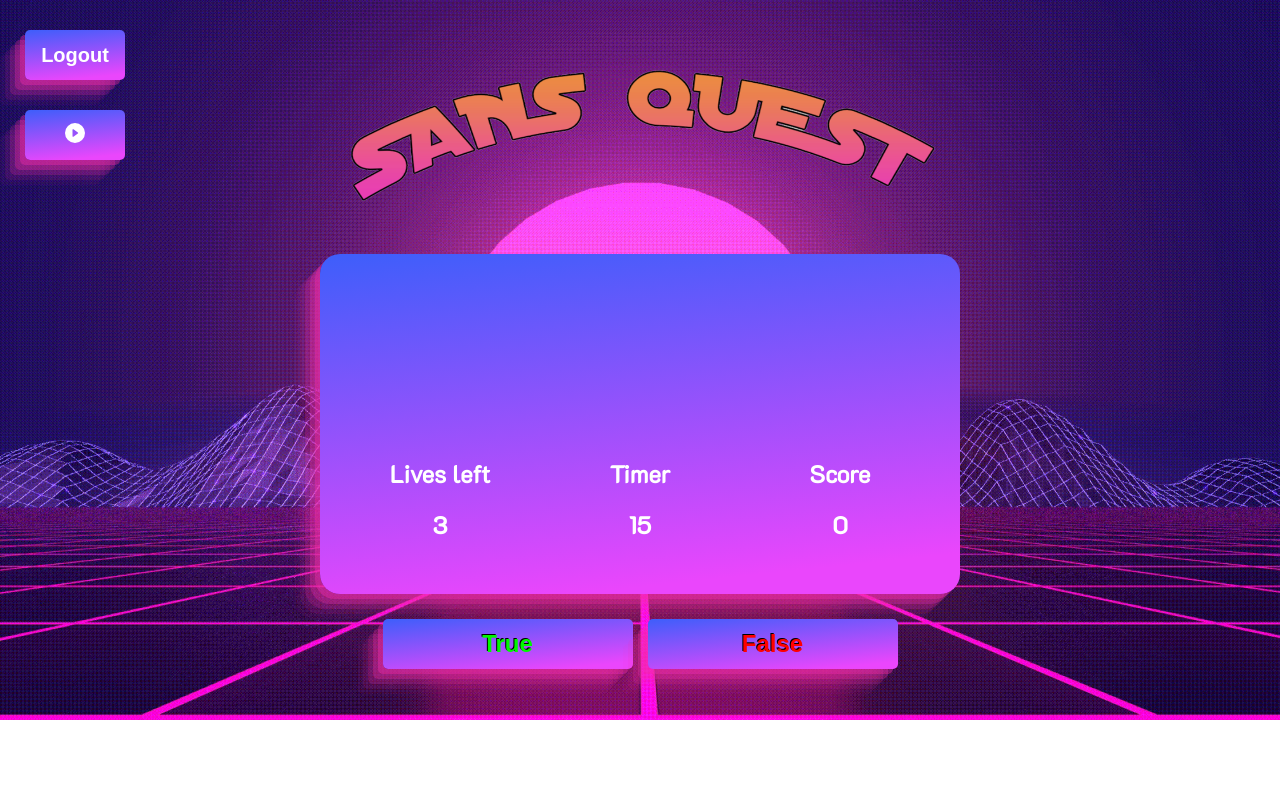
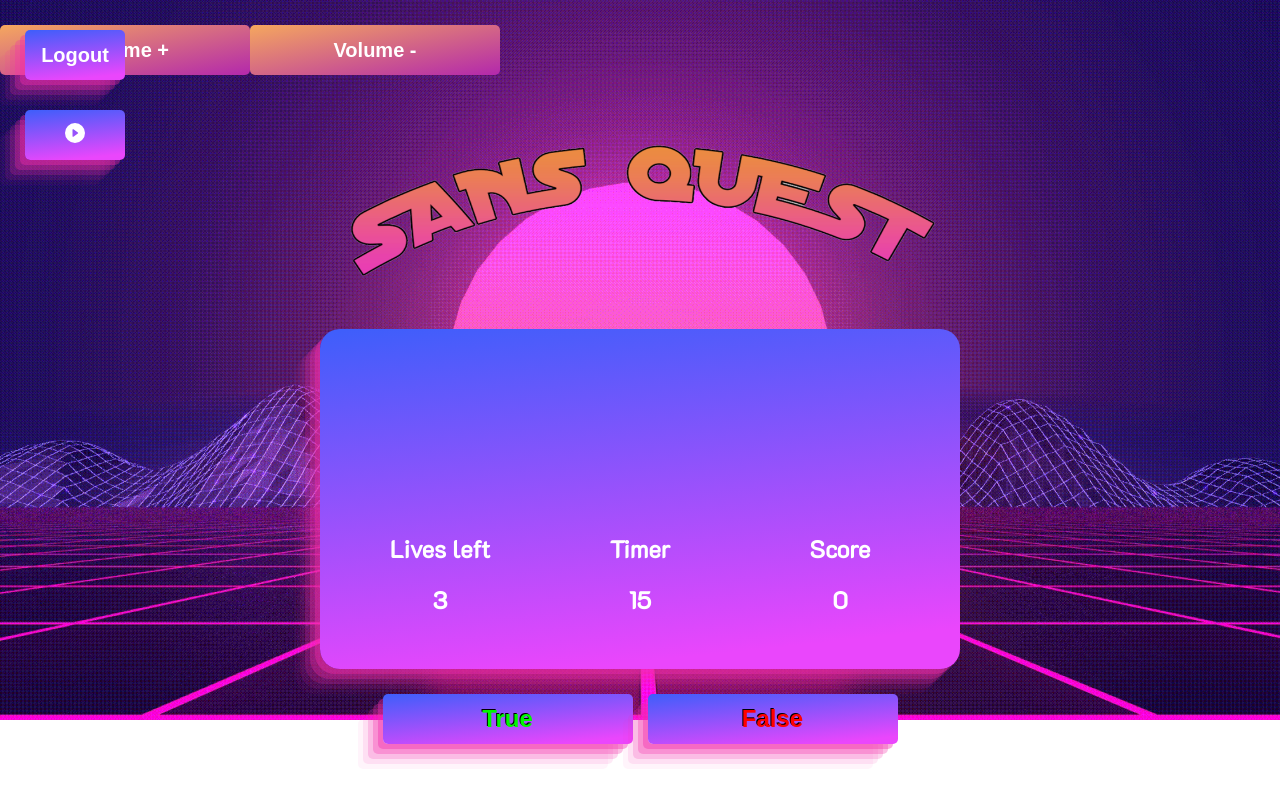
Before and after one commit to sativv/js-RPG-group-assignment, a React (Create React App) app: page /game in a window 1280 px wide. Built offline with nearby package versions, Linux system fonts and the light colour scheme; no server answers.

Commit message:
add volume buttons

```diff
--- a/src/components/bgmusic.js
+++ b/src/components/bgmusic.js
@@ -2,9 +2,10 @@ import { useState, } from "react";
 import { BsFillPlayCircleFill, BsFillPauseCircleFill } from "react-icons/bs";
 
 const Bgmusic = () => {
-    const [audioB, setAudioB] = useState(new Audio("./audio/bgmusic.mp3"));
+    const [audioB, setAudioB] = useState(new Audio("./audio/bgmusic.mp3",));
     const [playState, setPlayState] = useState("pause");
     const [iconState, setIconState] = useState(<BsFillPlayCircleFill />)
+    const [volumeB, setVolumeB] = useState(0.1);
 
     const playMusic = () => {
 
@@ -18,11 +19,27 @@ const Bgmusic = () => {
         setIconState(<BsFillPlayCircleFill />)
     }
 };
+
+const changeVolumeP = () => {
+    setVolumeB(volumeB + 0.1)
+    audioB.volume = volumeB;
+ };
+
+ const changeVolumeM = () => {
+    setVolumeB(volumeB - 0.1)
+    audioB.volume = volumeB;
+ };
+
     return (
         <>
         <button className="signup-btn sound" onClick={() => playMusic()}>
             {iconState}
         </button>
+
+        <button className="signup-btn volume" onClick={() => changeVolumeP()}>Volume +</button>
+        <button className="signup-btn volume" onClick={() => changeVolumeM()}>Volume -</button>
+
+
       </>
 
     );
```
